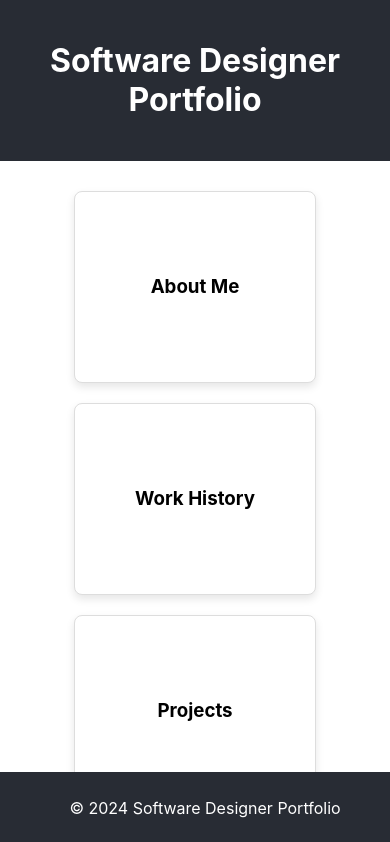
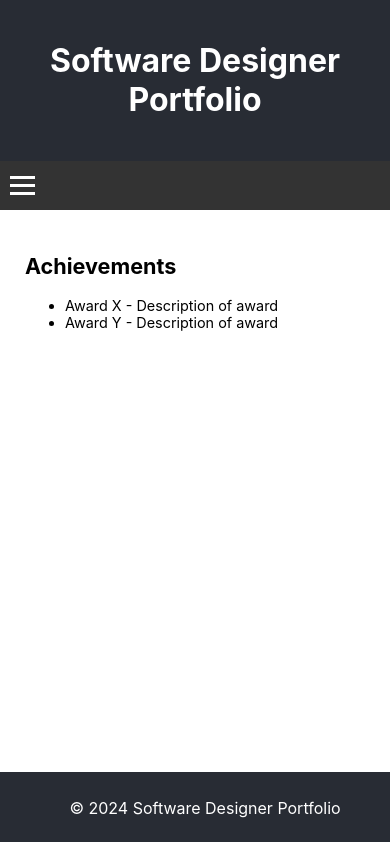
Before and after one commit to pngu21/Code_Projects, a React (Create React App) app in the folder CP5/portfolio_resume/: page /achievements in a window 390 px wide. Shown: the top 842 px of the page. Built offline with nearby package versions, Linux system fonts and the light colour scheme.

Commit message:
Added Navigation and Routing and Menu responsiveness

```diff
--- a/CP5/portfolio_resume/package.json
+++ b/CP5/portfolio_resume/package.json
@@ -9,6 +9,7 @@
     "react": "^18.3.1",
     "react-dom": "^18.3.1",
     "react-responsive": "^10.0.0",
+    "react-router-dom": "^6.23.1",
     "react-scripts": "^5.0.1",
     "styled-components": "^6.1.11",
     "web-vitals": "^2.1.4"
--- a/CP5/portfolio_resume/src/App.js
+++ b/CP5/portfolio_resume/src/App.js
@@ -1,4 +1,5 @@
 import React, { useState } from 'react';
+import { BrowserRouter as Router, Route, Routes, Link, useLocation } from 'react-router-dom';
 import './index.css';
 // import styled from 'styled-components';
 import Header from './Components/Header';
@@ -10,84 +11,178 @@ import EducationHistory from './Components/EducationHistory';
 import Achievements from './Components/Achievements';
 import Contact from './Components/Contact';
 
-// const MainContainer = styled.div`
-//   display: flex;
-//   flex-direction: column;
-//   min-height: 100vh;
-// `;
-// const Content = styled.div`
-//   flex: 1;
-// `;
-// function App() {
-//   return (
-//     <MainContainer>
-//       <Header />
-//       <Content>
-//         <Introduction />
-//         <WorkHistory />
-//         <Projects />
-//         <EducationHistory />
-//         <Achievements />
-//         <Contact />
-//       </Content>
-//       <Footer />
-//     </MainContainer>
-//   );
-// }
 const App = () => {
-  const [selectedComponent, setSelectedComponent] = useState(null);
-
-  const renderComponent = () => {
-    switch (selectedComponent) {
-      case 'Introduction':
-        return <Introduction />;
-      case 'WorkHistory':
-        return <WorkHistory />;
-      case 'Projects':
-        return <Projects />;
-      case 'EducationHistory':
-        return <EducationHistory />;
-      case 'Achievements':
-        return <Achievements />;
-      case 'Contact':
-        return <Contact />;
-      default:
-        return null;
-    }
-  };
-
   return (
-    <div className="app-container">
-      <Header />
-      <div className="cards-container">
-        {selectedComponent === null ? (
-          <>
-            <div className="card" onClick={() => setSelectedComponent('Introduction')}>
-              <h3>About Me</h3>
-            </div>
-            <div className="card" onClick={() => setSelectedComponent('WorkHistory')}>
-              <h3>Work History</h3>
-            </div>
-            <div className="card" onClick={() => setSelectedComponent('Projects')}>
-              <h3>Projects</h3>
-            </div>
-            <div className="card" onClick={() => setSelectedComponent('EducationHistory')}>
-              <h3>Education History</h3>
-            </div>
-            <div className="card" onClick={() => setSelectedComponent('Achievements')}>
-              <h3>Achievements</h3>
-            </div>
-            <div className="card" onClick={() => setSelectedComponent('Contact')}>
-              <h3>Contact</h3>
-            </div>
-          </>
-        ) : (
-          <div className="card-full">{renderComponent()}</div>
-        )}
+    <Router>
+      <div className="app-container">
+        <Header />
+        <ConditionalNavBar />
+        <div className="content-container">
+          <Routes>
+            <Route path="/" element={<Home />} />
+            <Route path="/introduction" element={<Introduction />} />
+            <Route path="/work-history" element={<WorkHistory />} />
+            <Route path="/projects" element={<Projects />} />
+            <Route path="/education-history" element={<EducationHistory />} />
+            <Route path="/achievements" element={<Achievements />} />
+            <Route path="/contact" element={<Contact />} />
+          </Routes>
+        </div>
+        <Footer />
       </div>
-      <Footer />
-    </div>
+    </Router>
   );
 };
 
+const Home = () => (
+  <div className="cards-container">
+    <div className="card">
+      <Link to="/introduction">
+        <div className="card-content">
+          <h3>About Me</h3>
+        </div>
+      </Link>
+    </div>
+    <div className="card">
+      <Link to="/work-history">
+        <div className="card-content">
+          <h3>Work History</h3>
+        </div>
+      </Link>
+    </div>
+    <div className="card">
+      <Link to="/projects">
+        <div className="card-content">
+          <h3>Projects</h3>
+        </div>
+      </Link>
+    </div>
+    <div className="card">
+      <Link to="/education-history">
+        <div className="card-content">
+          <h3>Education History</h3>
+        </div>
+      </Link>
+    </div>
+    <div className="card">
+      <Link to="/achievements">
+        <div className="card-content">
+          <h3>Achievements</h3>
+        </div>
+      </Link>
+    </div>
+    <div className="card">
+      <Link to="/contact">
+        <div className="card-content">
+          <h3>Contact</h3>
+        </div>
+      </Link>
+    </div>
+  </div>
+);
+
+const ConditionalNavBar = () => {
+  const [isMenuOpen, setIsMenuOpen] = useState(false);
+  const location = useLocation();
+  const toggleMenu = () => {
+    setIsMenuOpen(!isMenuOpen);
+  };
+
+  return location.pathname !== '/' ? (
+    <nav className="nav-bar">
+      <div className="burger-menu" onClick={toggleMenu}>
+        <div className={`bar ${isMenuOpen ? 'open' : ''}`}></div>
+        <div className={`bar ${isMenuOpen ? 'open' : ''}`}></div>
+        <div className={`bar ${isMenuOpen ? 'open' : ''}`}></div>
+      </div>
+      <div className={`nav-links ${isMenuOpen ? 'show' : ''}`}>
+        <Link to="/" onClick={() => setIsMenuOpen(false)}>Home</Link>
+        <Link to="/introduction" onClick={() => setIsMenuOpen(false)}>About Me</Link>
+        <Link to="/work-history" onClick={() => setIsMenuOpen(false)}>Work History</Link>
+        <Link to="/projects" onClick={() => setIsMenuOpen(false)}>Projects</Link>
+        <Link to="/education-history" onClick={() => setIsMenuOpen(false)}>Education History</Link>
+        <Link to="/achievements" onClick={() => setIsMenuOpen(false)}>Achievements</Link>
+        <Link to="/contact" onClick={() => setIsMenuOpen(false)}>Contact</Link>
+      </div>
+    </nav>
+  ) : null;
+};
+
 export default App;
+
+// const App = () => {
+//   const [selectedComponent, setSelectedComponent] = useState(null);
+
+//   const renderComponent = () => {
+//     switch (selectedComponent) {
+//       case 'Introduction':
+//         return <Introduction />;
+//       case 'WorkHistory':
+//         return <WorkHistory />;
+//       case 'Projects':
+//         return <Projects />;
+//       case 'EducationHistory':
+//         return <EducationHistory />;
+//       case 'Achievements':
+//         return <Achievements />;
+//         case 'Contact':
+//           return <Contact />;
+//       default:
+//         return null;
+//     }
+//   };
+
+//   return (
+//     <Router>
+//       <div className="app-container">
+//         <Header />
+//         <nav className="nav-bar">
+//           <Link to="/">Home</Link>
+//           <Link to='Introduction'>About Me</Link>
+//           <Link to='WorkHistory'>Work History</Link>
+//           <Link to='Projects'>Projects</Link>
+//           <Link to='EducationHistory'>Education History</Link>
+//           <Link to='Achievements'>Achievements</Link>
+//           <Link to='Contact'>Contact</Link>
+//         </nav>
+//         <div className="cards-container">
+//         <Routes>
+//             {/* <Route path="/" element={<Home />} /> */}
+//             <Route path="/introduction" element={<Introduction />} />
+//             <Route path="/work-history" element={<WorkHistory />} />
+//             <Route path="/projects" element={<Projects />} />
+//             <Route path="/education-history" element={<EducationHistory />} />
+//             <Route path="/achievements" element={<Achievements />} />
+//             <Route path="/contact" element={<Contact />} />
+//           </Routes>
+
+//           {selectedComponent === null ? (
+//             <>
+//               <div className="card" onClick={() => setSelectedComponent('Introduction')}>
+//                 <h3>About Me</h3>
+//               </div>
+//               <div className="card" onClick={() => setSelectedComponent('WorkHistory')}>
+//                 <h3>Work History</h3>
+//               </div>
+//               <div className="card" onClick={() => setSelectedComponent('Projects')}>
+//                 <h3>Projects</h3>
+//               </div>
+//               <div className="card" onClick={() => setSelectedComponent('EducationHistory')}>
+//                 <h3>Education History</h3>
+//               </div>
+//               <div className="card" onClick={() => setSelectedComponent('Achievements')}>
+//                 <h3>Achievements</h3>
+//               </div>
+//               <div className="card" onClick={() => setSelectedComponent('Contact')}>
+//                 <h3>Contact</h3>
+//               </div>
+//             </>
+//           ) : (
+//             <div className="card-full">{renderComponent()}</div>
+//           )}
+//         </div>
+//         <Footer />
+//       </div>
+//     </Router>
+//   );
+// };
--- a/CP5/portfolio_resume/src/index.css
+++ b/CP5/portfolio_resume/src/index.css
@@ -35,13 +35,77 @@ code {
   min-height: 100vh;
 }
 
+.nav-bar {
+  background-color: #333;
+  overflow: hidden;
+  display: flex;
+  flex-direction: column;
+  align-items: center;
+}
+
+.burger-menu {
+  display: none;
+  cursor: pointer;
+  margin: 10px;
+}
+
+.burger-menu .bar {
+  width: 25px;
+  height: 3px;
+  background-color: white;
+  margin: 5px 0;
+  transition: 0.4s;
+}
+
+.burger-menu .bar.open:nth-child(1) {
+  transform: rotate(-45deg) translate(-5px, 6px);
+}
+
+.burger-menu .bar.open:nth-child(2) {
+  opacity: 0;
+}
+
+.burger-menu .bar.open:nth-child(3) {
+  transform: rotate(45deg) translate(-5px, -6px);
+}
+
+.nav-links {
+  display: flex;
+  flex-direction: column;
+  align-items: center;
+  display: none;
+}
+
+.nav-links.show {
+  display: flex;
+}
+
+
+
+.nav-bar a {
+  color: white;
+  text-align: center;
+  padding: 14px 20px;
+  text-decoration: none;
+  width: 100%;
+}
+
+.nav-bar a:hover {
+  background-color: #ddd;
+  color: black;
+}
+
+.content-container {
+  flex: 1;
+  padding: 20px;
+}
+
 .cards-container {
   display: flex;
   flex-wrap: wrap;
   justify-content: center;
   align-items: center;
   padding: 20px;
-  flex: 1;
 }
 
 .card {
@@ -59,29 +123,81 @@ code {
   display: flex;
   align-items: center;
   justify-content: center;
+  perspective: 1000px;
 }
 
 .card:hover {
   transform: scale(1.05);
 }
 
-.card-full {
+.card-content {
+  display: flex;
+  align-items: center;
+  justify-content: center;
+}
+
+.card a {
+  text-decoration: none;
+  color: inherit;
+}
+
+.card a:hover {
+  color: inherit;
+}
+
+/* .card-full {
   width: 100%;
   padding: 20px;
-}
+} */
 
-.intro-container, .work-container, .projects-container, .education-container, .achievements-container, .contact-container {
+/* .intro-container, .work-container, .projects-container, .education-container, .achievements-container, .contact-container {
   padding: 20px;
   text-align: center;
-}
+} */
 
 @media (max-width: 768px) {
+  .burger-menu {
+    display: block;
+  }
+
+  .nav-links {
+    flex-direction: column;
+    width: 100%;
+  }
+
+  .nav-bar {
+    align-items: flex-start;
+  }
+
+  .nav-bar a {
+    padding: 10px;
+    width: 100%;
+  }
+
   .intro-container, .work-container, .projects-container, .education-container, .achievements-container, .contact-container {
     padding: 10px;
   }
 }
 
 @media (max-width: 480px) {
+  .burger-menu {
+    display: block;
+  }
+
+  .nav-links {
+    flex-direction: column;
+    width: 100%;
+  }
+
+  .nav-bar {
+    align-items: flex-start;
+  }
+
+  .nav-bar a {
+    padding: 8px;
+    width: 100%;
+  }
+
   .intro-container, .work-container, .projects-container, .education-container, .achievements-container, .contact-container {
     padding: 5px;
     font-size: 0.9em;
```
Also changed, not shown: 1 other file (tests, documents, lock files or other folders).
